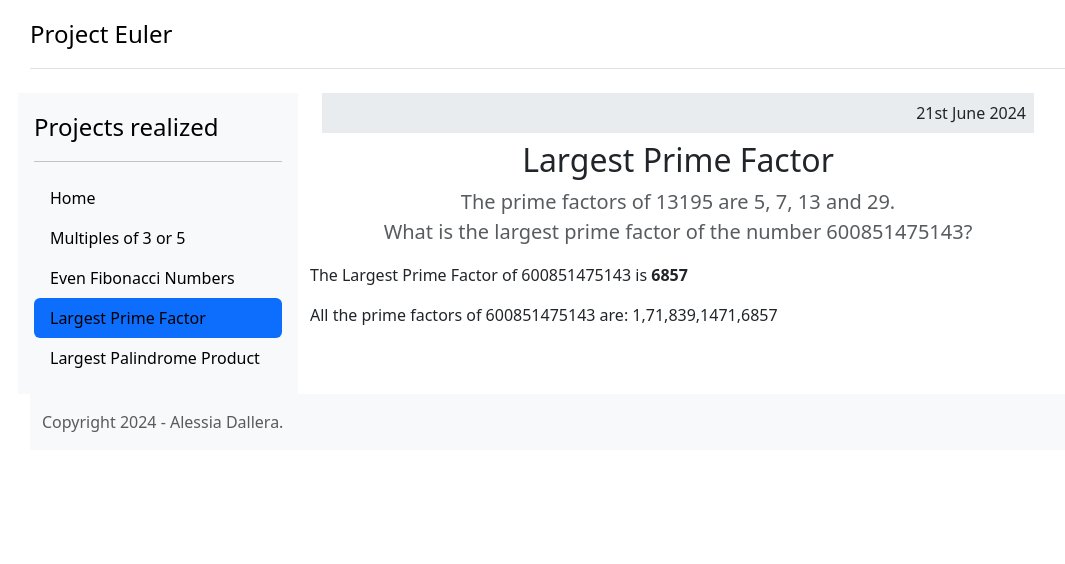
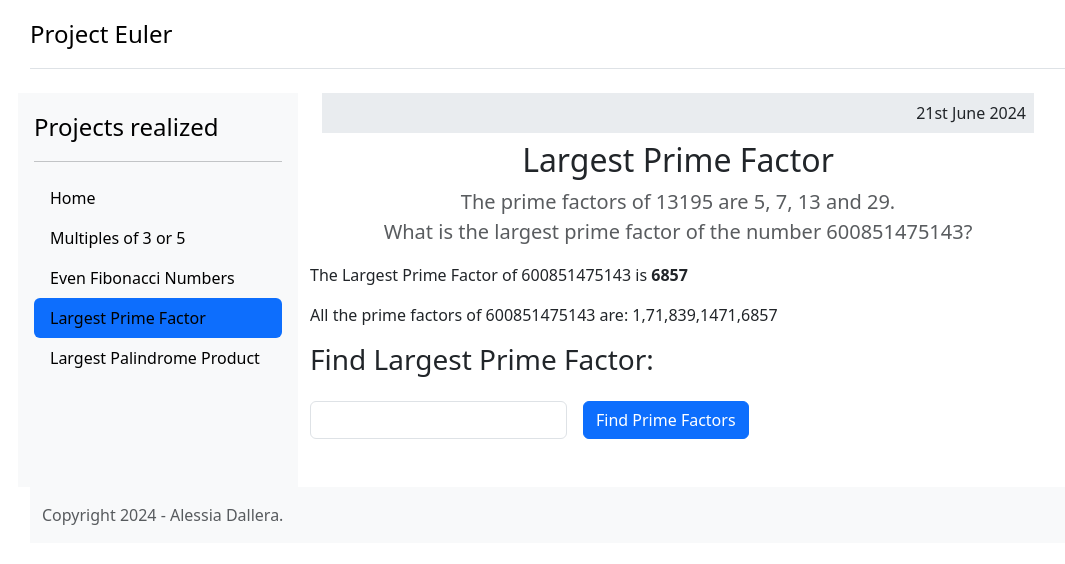
Before and after one commit to arale82/ProjectEuler, a React (Create React App) app: page /largestprimefactor in a window 1280 px wide. Shown: the top 564 px of the page, without its empty margins (52-1117 px from the left). Built offline with nearby package versions, Linux system fonts and the light colour scheme.

Commit message:
Largest Prime Factor and Largest Palindrome Product added.

```diff
--- a/src/components/LargestPrimeFactor.jsx
+++ b/src/components/LargestPrimeFactor.jsx
@@ -1,3 +1,4 @@
+import { useState } from "react";
 
 var mainNumber = 600851475143;
 
@@ -14,18 +15,28 @@
   );
 }
 
-
-
-export default function LargestPrimeFactor(){
-
+function findPrimeFactors(number){
   var factors = [];
-  var checkNumber = mainNumber;
+  var checkNumber = number;
   for(var i=0; i< primeNums.length; i++){
     if(checkNumber % primeNums[i] === 0){
       factors.push(primeNums[i]);
       checkNumber = checkNumber / primeNums[i];
     }
   }
+  return factors;
+}
+
+export default function LargestPrimeFactor(){
+  const [numberInput, setNumberInput] = useState();
+  const [formResult, setFormResult] = useState();
+
+  function handleClick(){
+    setFormResult(findPrimeFactors(parseInt(numberInput)).toString());
+    setNumberInput(null);
+  }
+
+  var factors = findPrimeFactors(mainNumber);
   var printResult = factors[factors.length-1].toString();
   return (
     <div>
@@ -34,6 +45,19 @@
       <p>The Largest Prime Factor of {mainNumber} is <strong>{printResult}</strong></p>
 
       <p>All the prime factors of {mainNumber} are: {factors.toString()}</p>
+
+      <form className="row g-3">
+        <h3>Find Largest Prime Factor:</h3>
+        <div className="col-auto">
+          <label className="visually-hidden" for="numberInput">Find the Largest Prime Factor for another number:</label>
+          <input type="number" className="form-control" name="numberInput" size="10"
+            value={numberInput} onChange={(e) => {setNumberInput(e.target.value)}} />
+        </div>
+        <div className="col-auto">
+          <button type="button" className="btn btn-primary mb-3" onClick={handleClick}>Find Prime Factors</button>
+        </div>
+        <p className="text-break">{formResult}</p>
+      </form>
     </div>
   );
 }
```
Also changed, not shown: 1 other file (tests, documents, lock files or other folders).
